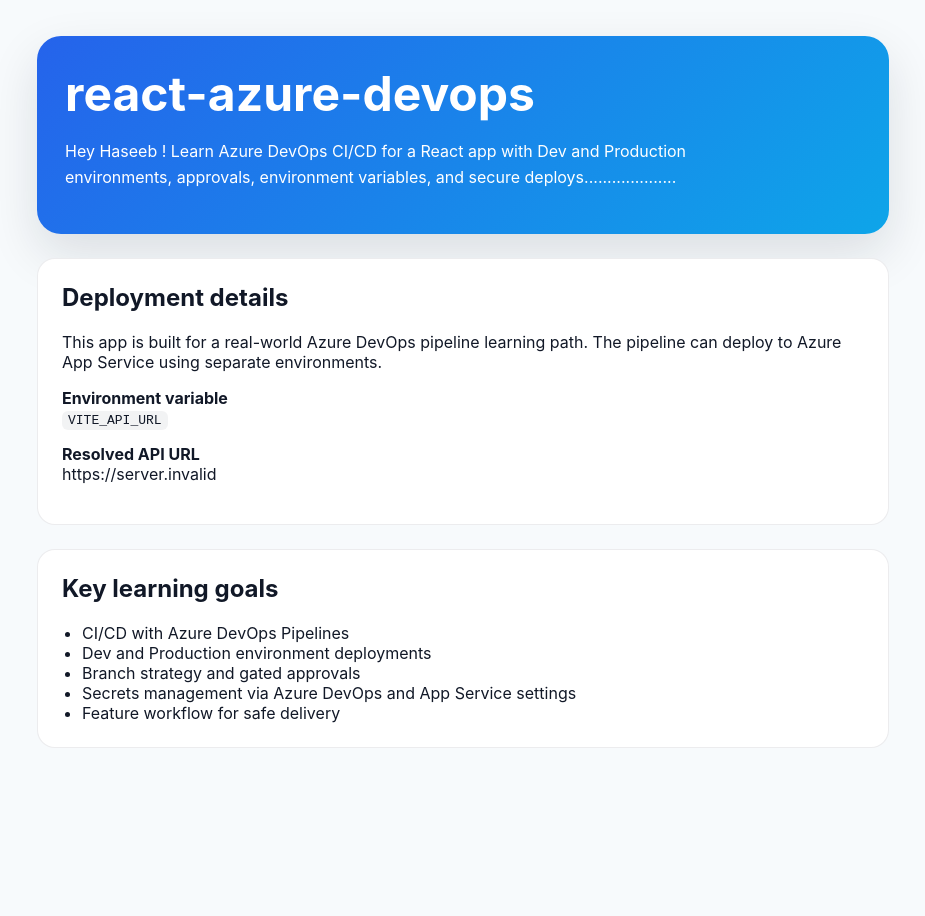
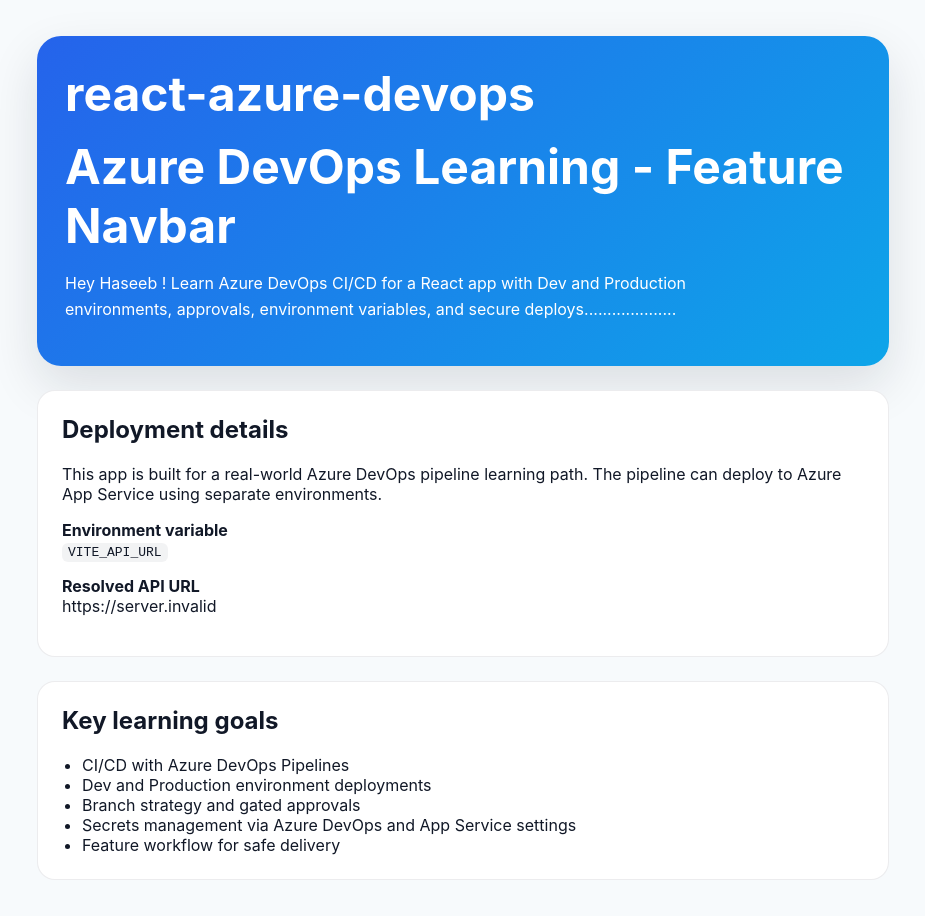
Before and after one commit to haseebjaved20/azure-monoapplication, a React (Vite) app in the folder react-azure-devops/: page / in a window 1280 px wide. Shown: the whole page, without its empty margins (177-1102 px from the left). Before the commit the page ends 800 px from the top, so only its background shows below. Built offline with nearby package versions, Linux system fonts and the light colour scheme; no server answers.

Commit message:
add navbar

```diff
--- a/react-azure-devops/src/App.jsx
+++ b/react-azure-devops/src/App.jsx
@@ -5,6 +5,7 @@
     <div className="app-shell">
       <header className="hero">
         <h1>react-azure-devops</h1>
+        <h1>Azure DevOps Learning - Feature Navbar</h1>
         <p>
           Hey Haseeb ! Learn Azure DevOps CI/CD for a React app with Dev and
           Production environments, approvals, environment variables, and secure
```
Also changed, not shown: 1 other file (tests, documents, lock files or other folders).
